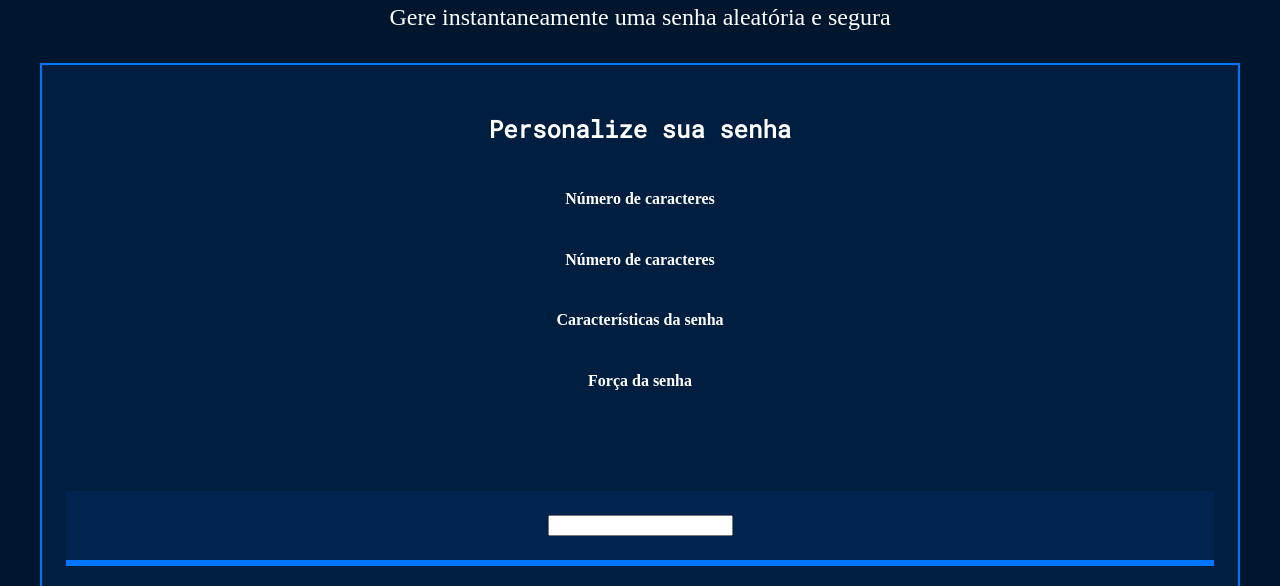
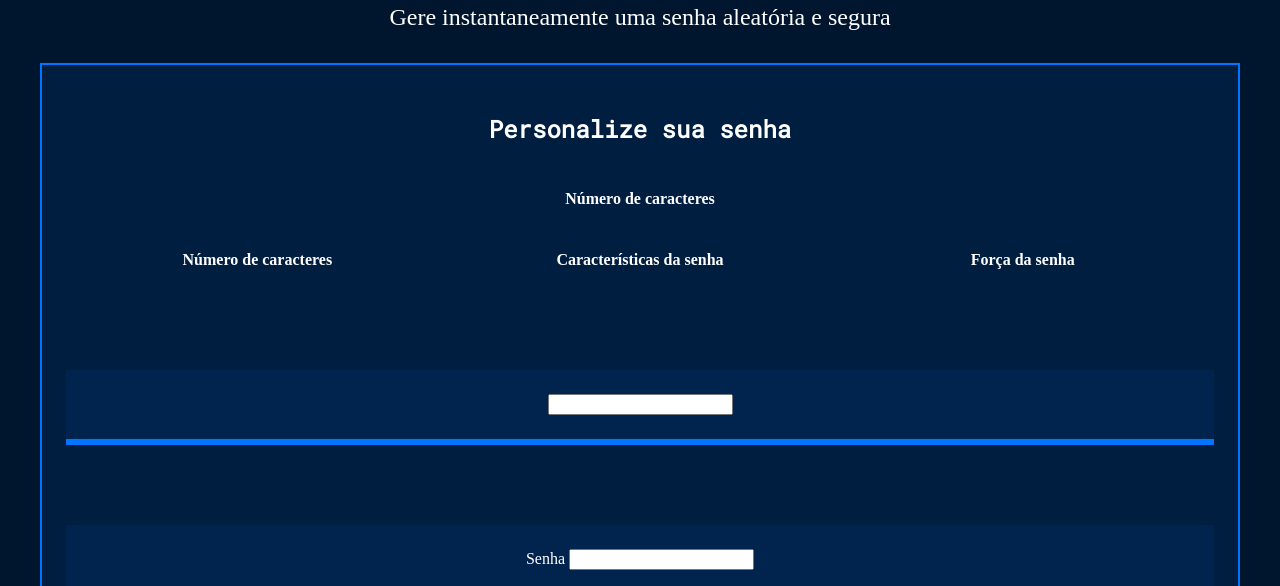
Before and after one commit to MATEMATICA-II-PROGRAMACAO-3C-CAP-2024/quarteto-fant-stico-e-o-Lucas, a plain HTML site: page index.html in a window 1280 px wide. Shown: the part 214-800 px from the top of the page. Drawn offline with Linux system fonts and the light colour scheme.

Commit message:
mfkanfvkjnw;f

```diff
--- a/style.css
+++ b/style.css
@@ -79,3 +79,11 @@ body{
                 flex-direction: column;
                 justify-content: center;
                 }
+                @media screen and (min-width: 768px) {
+                    .parametro-coluna__senha{
+                    flex-direction: row;
+                    }
+                    .parametro-senha{
+                        width: 50%;
+                        margin: 0 auto;
+                        }
```
